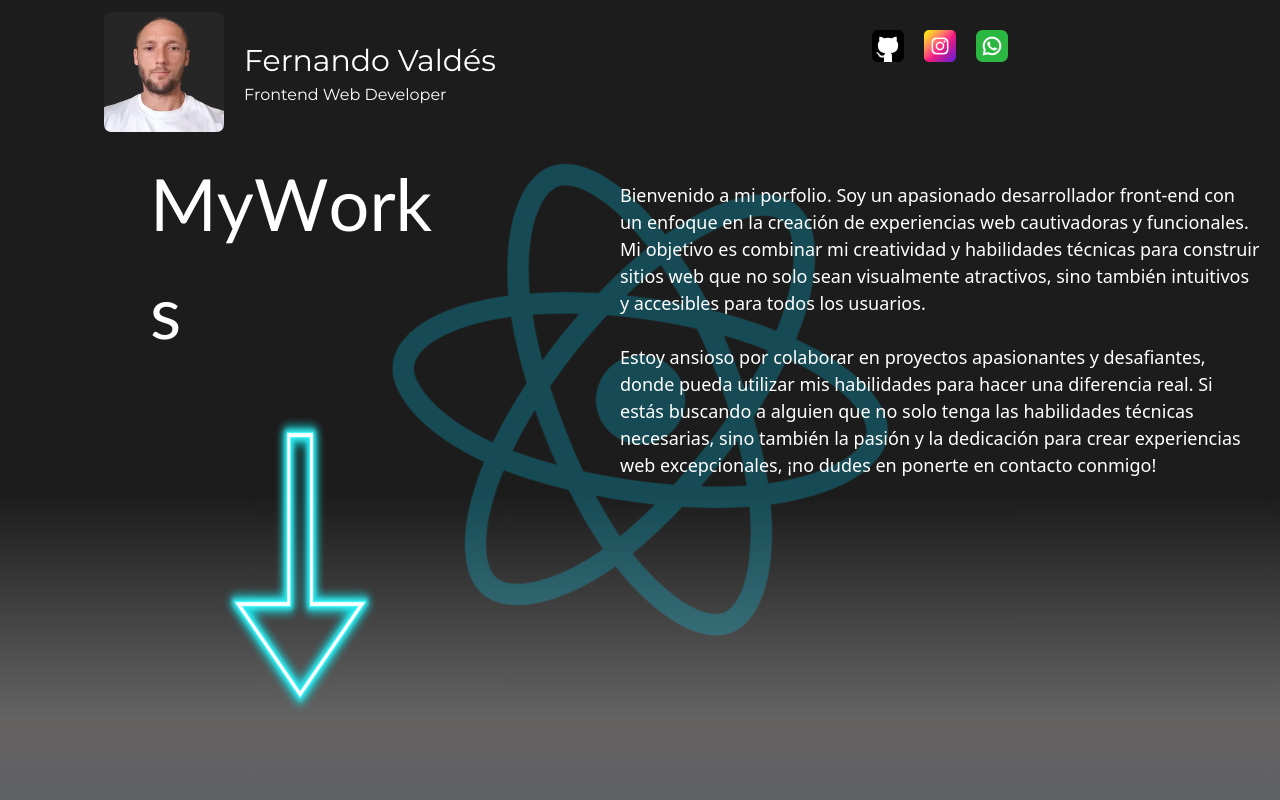
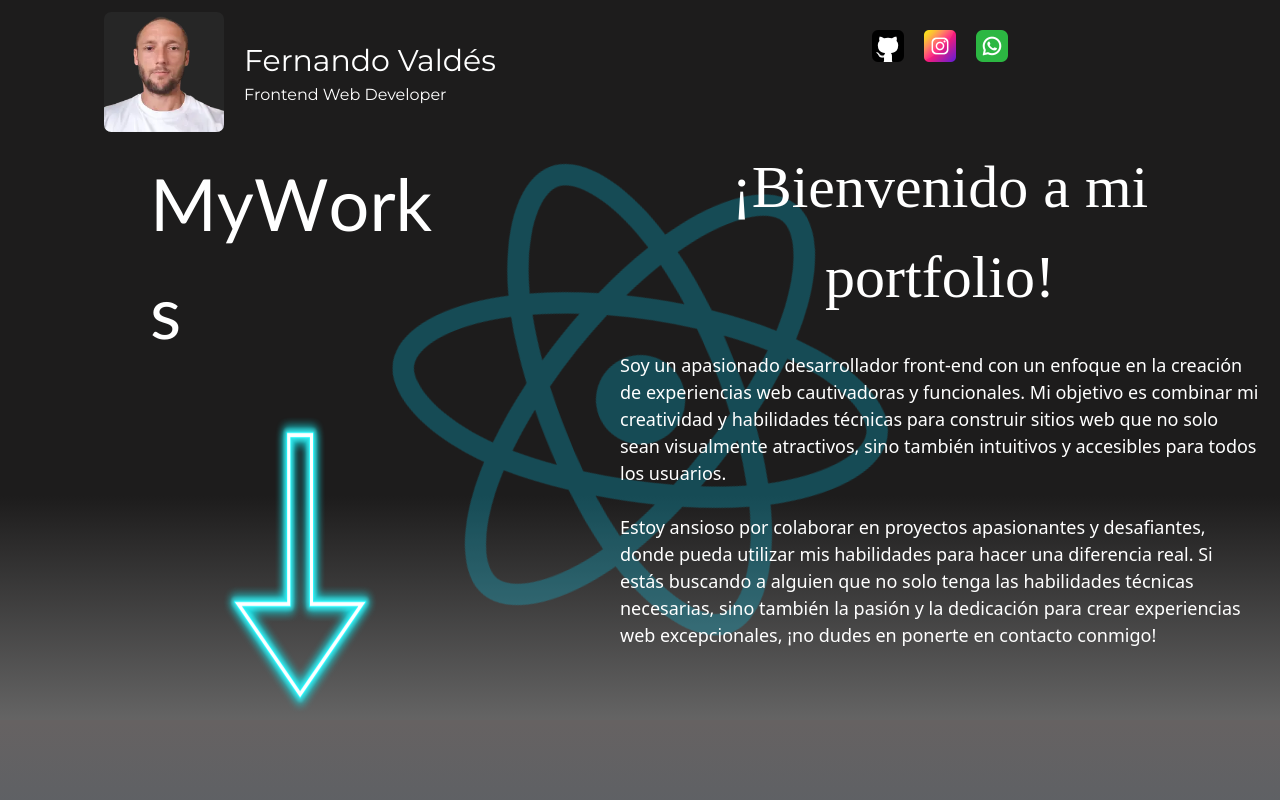
Before and after one commit to Martin-Valdes/portfolio, a React (Vite) app: page / in a window 1280 px wide. Shown: the top 800 px of the page. Built offline with nearby package versions, Linux system fonts and the light colour scheme.

Commit message:
finalizadno homeContainer y mejorando efectos en works

```diff
--- a/src/components/HomeContainer/HomeContainer.jsx
+++ b/src/components/HomeContainer/HomeContainer.jsx
@@ -36,7 +36,8 @@ const HomeContainer = () => {
           <IconosSocials/>
         </address>
            <section className='pPresent'>
-              <p className='pDescription'>Bienvenido a mi porfolio. Soy un apasionado desarrollador front-end con un enfoque en la creación de experiencias web cautivadoras y funcionales. Mi objetivo es combinar mi creatividad y habilidades técnicas para construir sitios web que no solo sean visualmente atractivos, sino también intuitivos y accesibles para todos los usuarios.
+            <h2 className='titlepParrapf'>¡Bienvenido a mi portfolio!</h2>
+              <p className='pDescription'> Soy un apasionado desarrollador front-end con un enfoque en la creación de experiencias web cautivadoras y funcionales. Mi objetivo es combinar mi creatividad y habilidades técnicas para construir sitios web que no solo sean visualmente atractivos, sino también intuitivos y accesibles para todos los usuarios.
                 <br  /><br />Estoy ansioso por colaborar en proyectos apasionantes y desafiantes, donde pueda utilizar mis habilidades para hacer una diferencia real. Si estás buscando a alguien que no solo tenga las habilidades técnicas necesarias, sino también la pasión y la dedicación para crear experiencias web excepcionales, ¡no dudes en ponerte en contacto conmigo!
               </p>
           </section>
--- a/src/components/HomeContainer/HomeContainer.scss
+++ b/src/components/HomeContainer/HomeContainer.scss
@@ -38,9 +38,12 @@
             }
         }
         .pPresent{
+            display: flex;
+            flex-direction: column;
+            align-items: center;
             width: 100%;
             color: white;
-            margin: 6.25rem 1.875rem 0 0;
+            margin:0;
 
             padding: .625rem;
             height: 25rem;
@@ -50,6 +53,13 @@
                 margin-top: 0;
                 width: 80%;
 
+            }
+            .titlepParrapf{
+                font-size: 3.75rem;
+                margin: 1.875rem;
+                text-align: center;
+                font-family:serif;
+                font-weight: 300;
             }
         }
         .iconsSocial{
@@ -126,7 +136,7 @@
         .pPresent{
             width: 100%;
             color: white;
-            margin: 6.25rem 1.25rem 0 0;
+            margin: 0;
 
             padding: 1.25rem;
             height: 25rem;
--- a/src/components/MyWorks/MyWorks.scss
+++ b/src/components/MyWorks/MyWorks.scss
@@ -20,6 +20,7 @@
         display: flex;
         align-items: center;
 
+
             .logo{
                 width: 4rem;
                 height: 4rem;
@@ -29,7 +30,9 @@
             .card{
                 margin: .625rem;
                 width: 18.75rem;
+
             }
+
             .divIcons{
                 display: flex;
                 flex-wrap: wrap;
```
